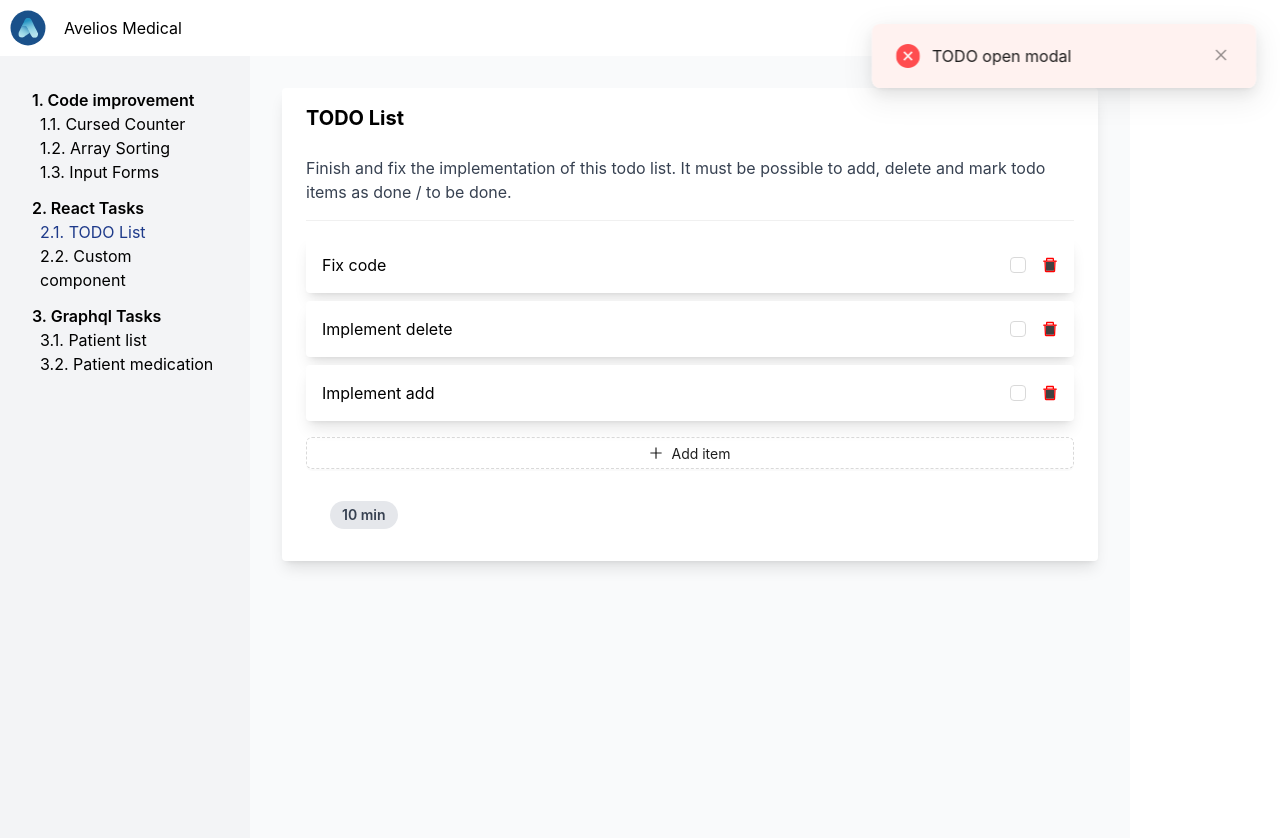
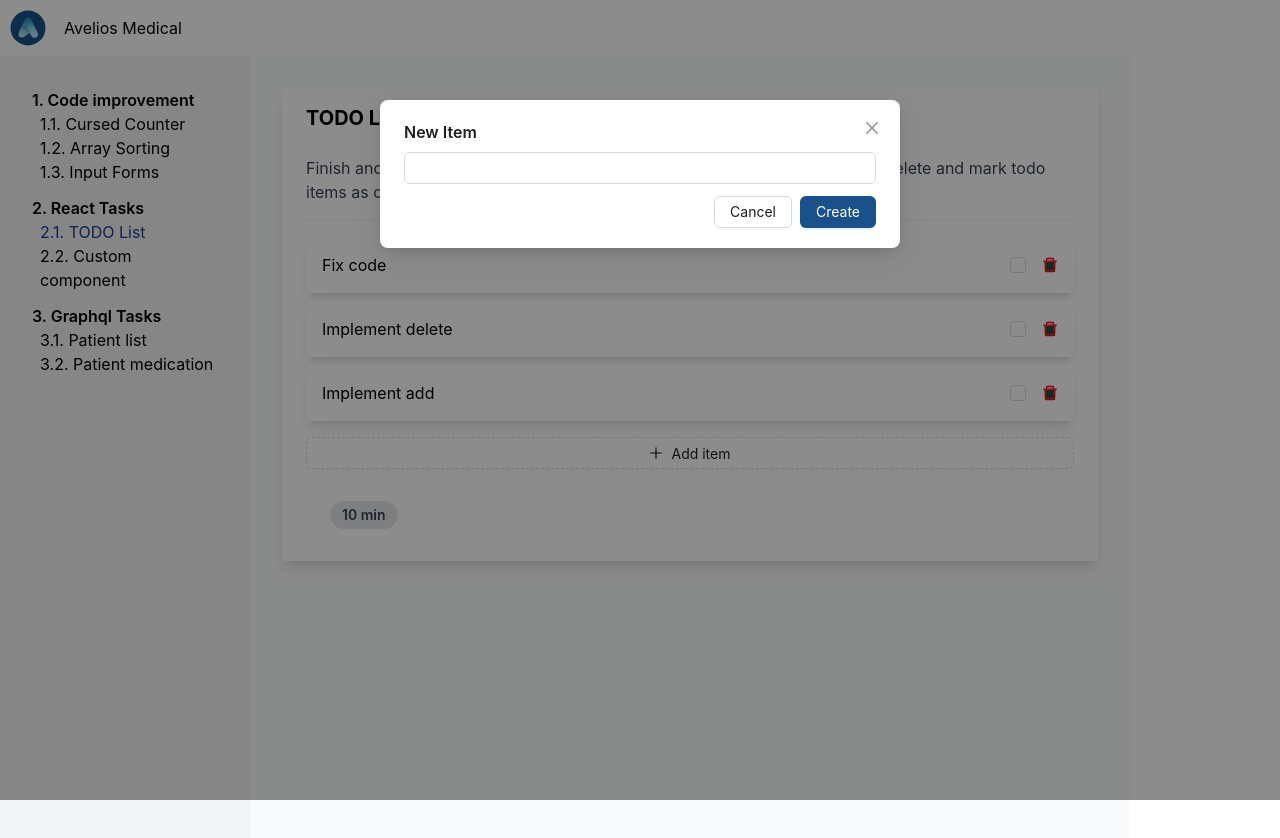
Before and after one commit to DenisVolhonsky/Frontend-Coding-Challenge, a React (Create React App) app in the folder frontend/: page /todo-list in a window 1280 px wide. Both pictures are taken after a click on the button "Add item". Shown: the top 838 px of the page. Built offline with nearby package versions, Linux system fonts and the light colour scheme.

Commit message:
Fix TODO List

```diff
--- a/frontend/src/pages/tasks/react-tasks/TodoList.tsx
+++ b/frontend/src/pages/tasks/react-tasks/TodoList.tsx
@@ -1,6 +1,6 @@
 import React, { FC, useState } from "react";
 import uuid from "react-uuid";
-import { Button, Checkbox, Input, Modal, notification } from "antd";
+import { Button, Checkbox, Input, Modal, notification, Popconfirm } from "antd";
 import { DeleteTwoTone, PlusOutlined } from "@ant-design/icons";
 import { Task } from "@/index";
 import { TaskWrapper } from "@/components/TaskWrapper";
@@ -42,27 +42,66 @@ export const TodoList: FC<Task> = (task) => {
     },
   ];
 
-  const [newItem, setNewItem] = useState<TodoItemProps | null>(null);
+  // 1. I changed newItem state to string for simpler handling of new item input
+  const [newItem, setNewItem] = useState<string>("");
+  // 2. I added setTodoItems to allow state updates for todo items list
+  const [todoItems, setTodoItems] = useState<TodoItemProps[]>(initialItems);
+  const [isModalVisible, setIsModalVisible] = useState<boolean>(false);
 
-  const [todoItems] = useState<TodoItemProps[]>(initialItems);
-
-  // TODO: Remove the dummy handler before submitting your solution
+  // 3. I created function to open the modal for adding a new item
   const openModal = () => {
-    notification.error({ message: "TODO open modal" });
+    setIsModalVisible(true);
   };
 
-  const handleAdd = (name: string) => {
-    notification.error({
-      message: `TODO add item ${name} to list and close modal`,
+  // 4. I created function to close the modal
+  const closeModal = () => {
+    setIsModalVisible(false);
+    setNewItem("");
+  };
+
+  // 5. I created function to handle adding a new item to the list
+  const handleAdd = () => {
+    // Check if the new item input is not empty
+    if (newItem.trim()) {
+      const newItemProps = {
+        id: uuid(),
+        name: newItem.trim(),
+        done: false,
+      };
+      // I added the new item to the todo items list
+      setTodoItems([...todoItems, newItemProps]);
+      notification.success({
+        message: `Item "${newItem.trim()}" added successfully`,
+      });
+      closeModal();
+    } else {
+      // I added show an error notification if the input is empty
+      notification.error({
+        message: "Item name cannot be empty",
+      });
+    }
+  };
+
+  // 6. I added function to handle deleting an item from the list
+  const handleDelete = (id: string) => {
+    // Filter out the item with the given id from the todo items list
+    setTodoItems(todoItems.filter((item) => item.id !== id));
+    notification.success({
+      message: `Item deleted successfully`,
     });
   };
 
-  const handleDelete = (id: string) => {
-    notification.error({
-      message: `TODO implement deletion of item with id ${id}`,
-    });
+  // 7. I added function to handle toggling the done state of an item
+  const handleToggleDone = (id: string) => {
+    // Update the done state of the item with the given id
+    setTodoItems(
+      todoItems.map((item) =>
+        item.id === id ? { ...item, done: !item.done } : item
+      )
+    );
   };
 
+  // 8. I updated the TodoItem component to support state changes and deletion confirmation
   const TodoItem: FC<TodoItemProps> = ({ done, name, id }) => (
     <div
       className={
@@ -71,13 +110,15 @@ export const TodoList: FC<Task> = (task) => {
     >
       {name}
       <div className={"flex justify-content items-center space-x-4"}>
-        <Checkbox checked={done} onChange={openModal} />
-        <DeleteTwoTone
-          className={"cursor-pointer"}
-          twoToneColor={"red"}
-          // TODO add a confirmation layer before executing the deletion
-          onClick={() => handleDelete(id)}
-        />
+        <Checkbox checked={done} onChange={() => handleToggleDone(id)} />
+        <Popconfirm
+          title="Are you sure to delete this task?"
+          onConfirm={() => handleDelete(id)}
+          okText="Yes"
+          cancelText="No"
+        >
+          <DeleteTwoTone className={"cursor-pointer"} twoToneColor={"red"} />
+        </Popconfirm>
       </div>
     </div>
   );
@@ -87,7 +128,8 @@ export const TodoList: FC<Task> = (task) => {
       <div className={"w-full"}>
         <div className={"space-y-2"}>
           {todoItems.map((props) => (
-            <TodoItem {...props} />
+            // 9. I added key prop to each TodoItem for efficient rendering
+            <TodoItem key={props.id} {...props} />
           ))}
         </div>
         <Button
@@ -99,24 +141,42 @@ export const TodoList: FC<Task> = (task) => {
         >
           Add item
         </Button>
-        <ToDoItemInput open={!!newItem} onCreate={handleAdd} />
+        {/* 10. I added ToDoItemInput component for inputting new item details */}
+        <ToDoItemInput
+          open={isModalVisible}
+          onCreate={handleAdd}
+          newItem={newItem}
+          setNewItem={setNewItem}
+          closeModal={closeModal}
+        />
       </div>
     </TaskWrapper>
   );
 };
 
+// 11. I created ToDoItemInput component for handling new item input and modal display
 const ToDoItemInput: FC<{
   open: boolean;
-  onCreate: (name: string) => void;
-}> = ({ onCreate, open }) => {
-  // The todo item name must not be empty
+  onCreate: () => void;
+  newItem: string;
+  setNewItem: (name: string) => void;
+  closeModal: () => void;
+}> = ({ onCreate, open, newItem, setNewItem, closeModal }) => {
   return (
     <Modal
       title={"New Item"}
       open={open}
-      footer={<Button onClick={() => onCreate("")}>Create</Button>}
+      onCancel={closeModal}
+      footer={[
+        <Button key="cancel" onClick={closeModal}>
+          Cancel
+        </Button>,
+        <Button key="create" type="primary" onClick={onCreate}>
+          Create
+        </Button>,
+      ]}
     >
-      <Input />
+      <Input value={newItem} onChange={(e) => setNewItem(e.target.value)} />
     </Modal>
   );
 };
```
